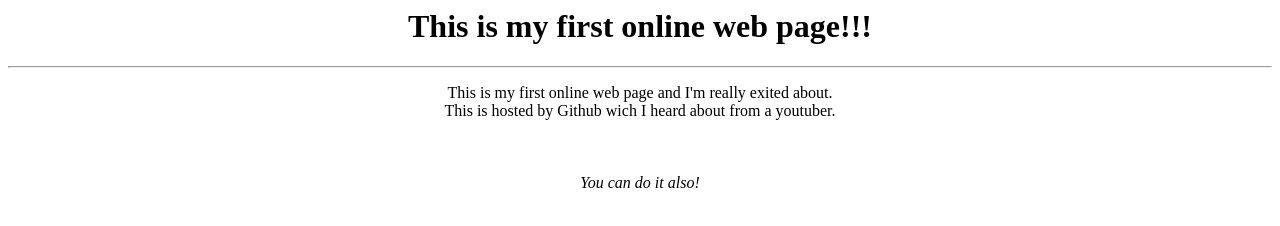
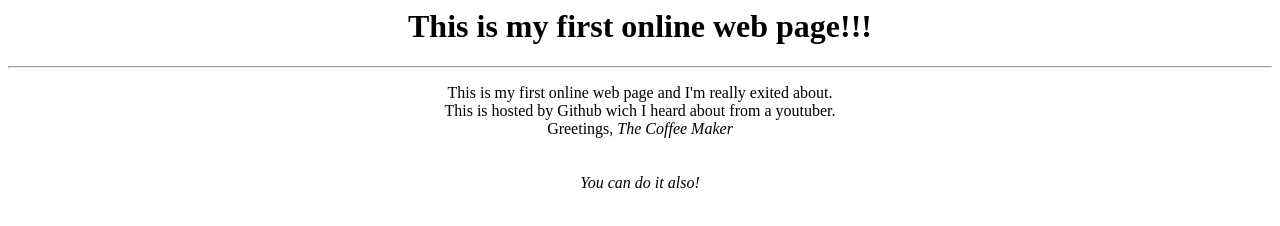
Before and after one commit to loudducky/mywebsite, a plain HTML site: page index.html in a window 1280 px wide. Drawn offline with Linux system fonts and the light colour scheme.

Commit message:
index.html

```diff
--- a/index.html
+++ b/index.html
@@ -5,6 +5,6 @@
     <body>
         <center><h1>This is my first online web page!!!</h1></center>
         <hr>
-        <center><p>This is my first online web page and I'm really exited about.<br>This is hosted by Github wich I heard about from a youtuber.<br><br><br><br><i>You can do it also!</i></p></center>
+        <center><p>This is my first online web page and I'm really exited about.<br>This is hosted by Github wich I heard about from a youtuber.<br>Greetings, <i>The Coffee Maker</i><br><br><br><i>You can do it also!</i></p></center>
     </body>
 </html>
```
